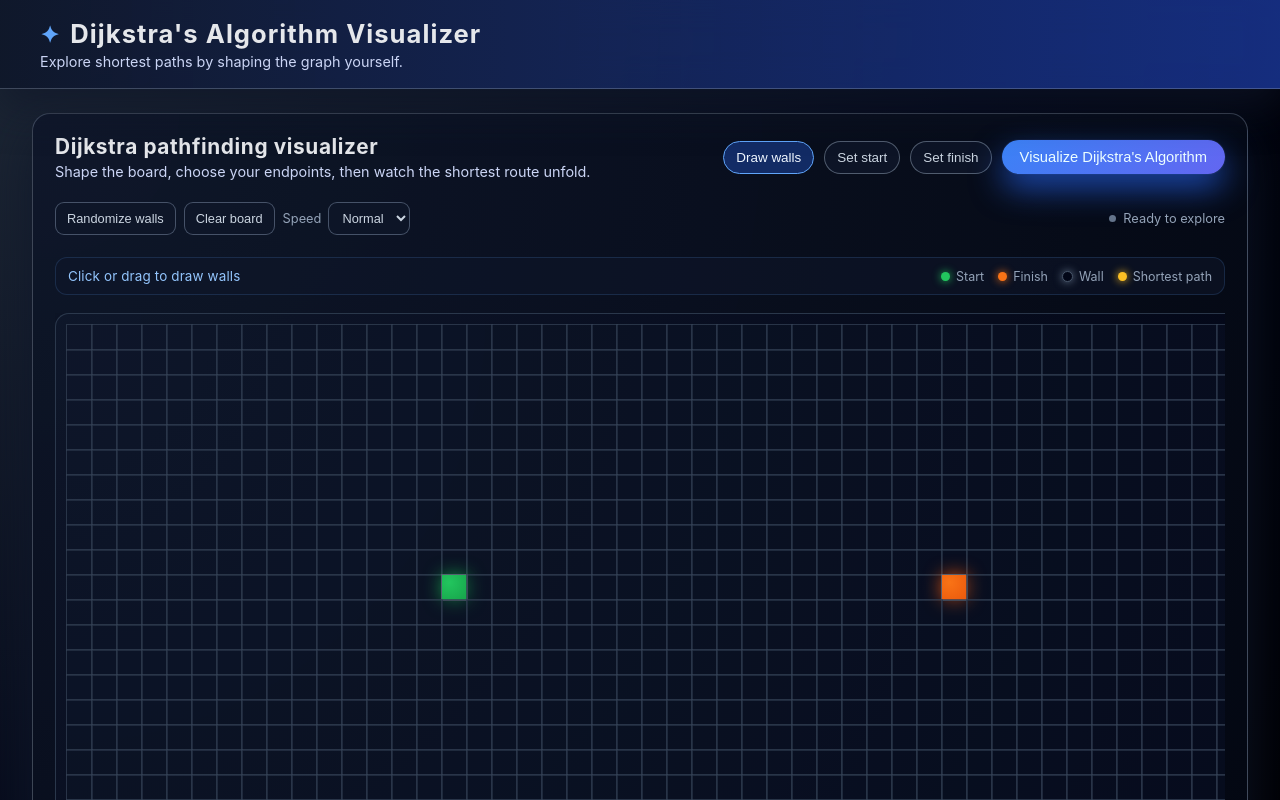
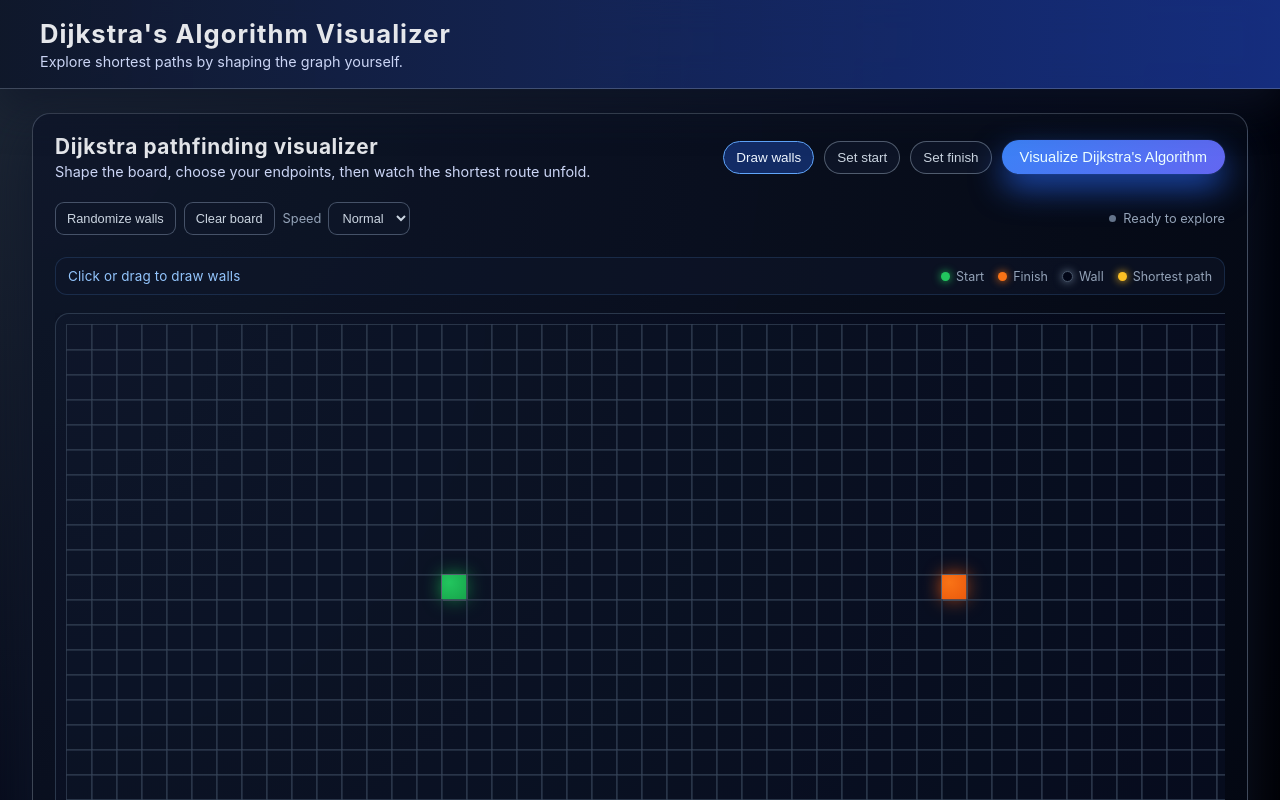
Before and after one commit to Manyaxkapoor/Dijkstra_visualiser, a React (Create React App) app in the folder frontend/: page / in a window 1280 px wide. Shown: the top 800 px of the page. Built offline with nearby package versions, Linux system fonts and the light colour scheme.

Commit message:
Update visualizer metadata and remove title decoration

```diff
--- a/frontend/public/index.html
+++ b/frontend/public/index.html
@@ -7,7 +7,7 @@
     <meta name="theme-color" content="#000000" />
     <meta
       name="description"
-      content="Web site created using create-react-app"
+      content="An interactive Dijkstra shortest-path visualizer."
     />
     <link rel="apple-touch-icon" href="%PUBLIC_URL%/logo192.png" />
     <!--
@@ -24,7 +24,7 @@
       work correctly both with client-side routing and a non-root public URL.
       Learn how to configure a non-root public URL by running `npm run build`.
     -->
-    <title>React App</title>
+    <title>Dijkstra's Algorithm Visualizer</title>
   </head>
   <body>
     <noscript>You need to enable JavaScript to run this app.</noscript>
--- a/frontend/src/App.css
+++ b/frontend/src/App.css
@@ -40,13 +40,6 @@
   margin: 0;
   font-size: 0.9rem;
   color: #cbd5f5;
-}
-
-.header-title h1::before {
-  content: "✦";
-  color: #60a5fa;
-  margin-right: 10px;
-  font-size: 0.9em;
 }
 
 .main-layout {
```
Also changed, not shown: frontend/public/manifest.json.
